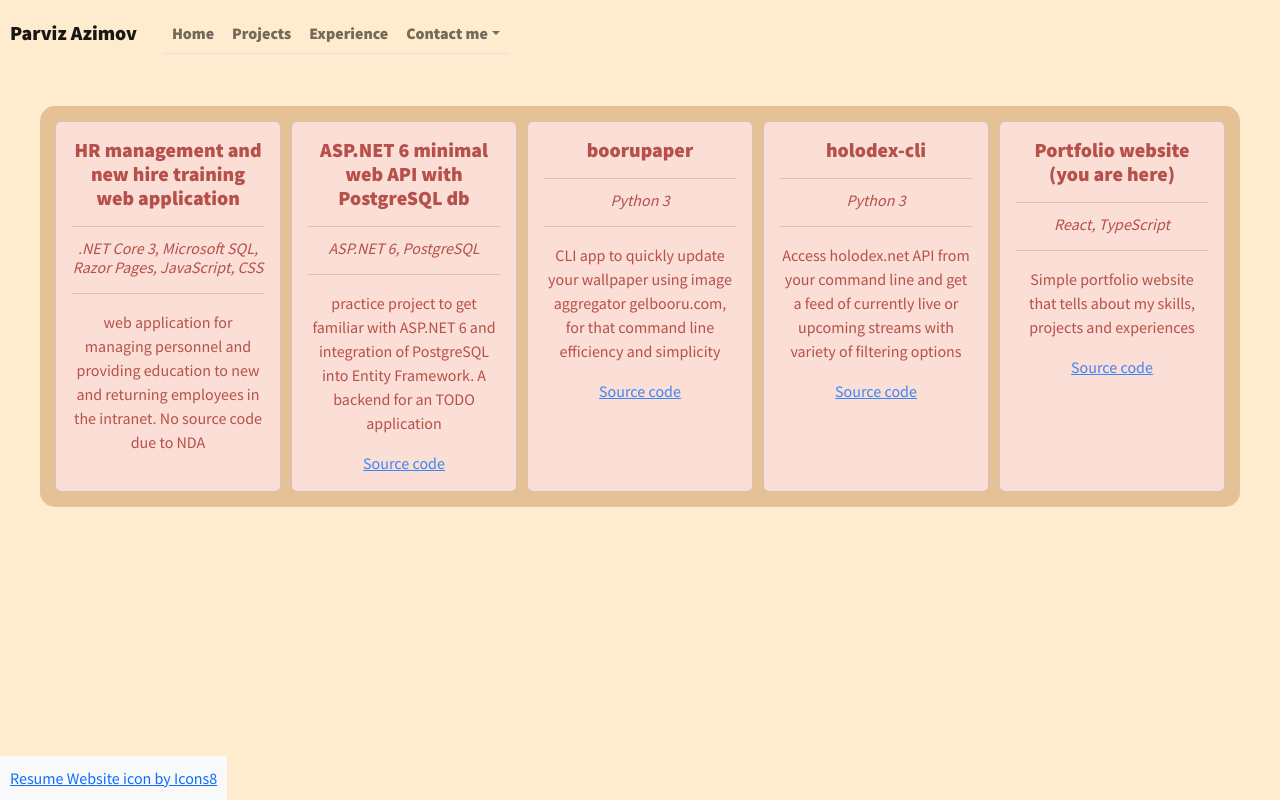
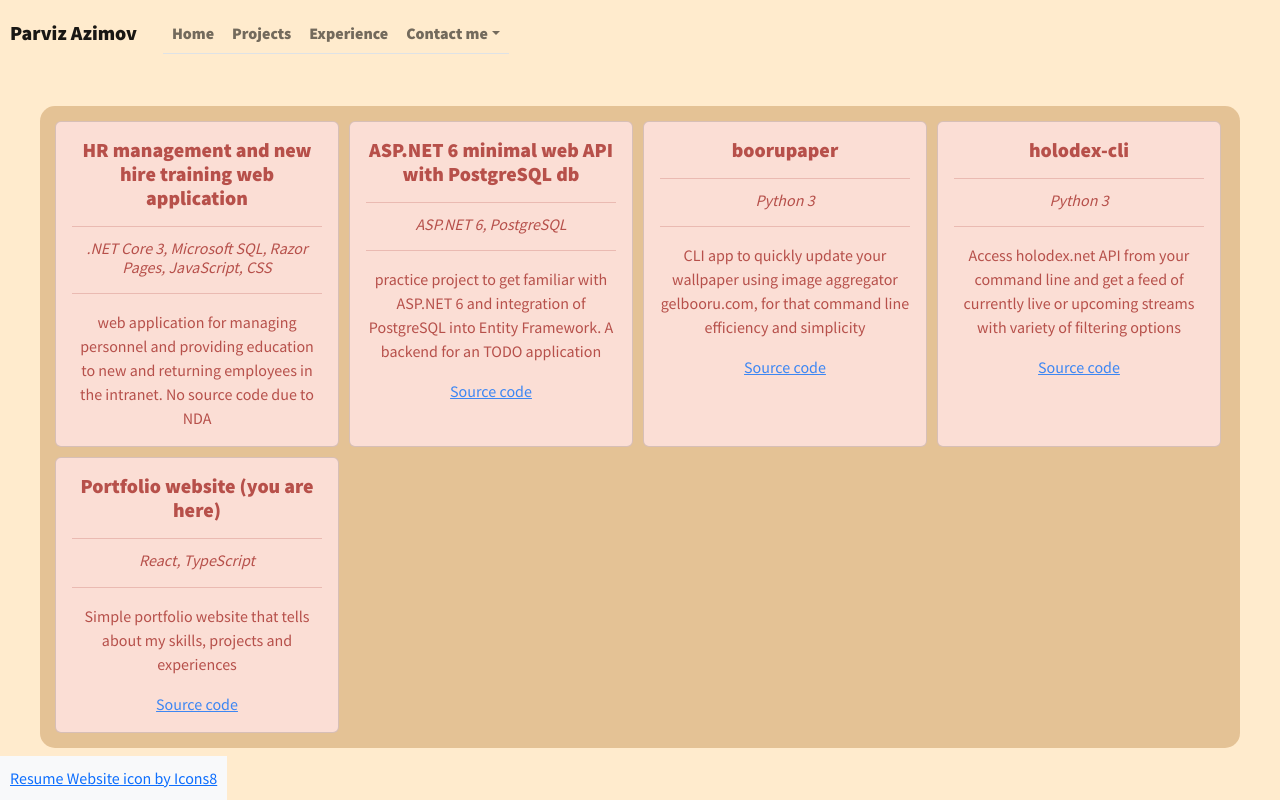
Before and after one commit to AzimovParviz/portfolio, a React (Create React App) app: page /projects in a window 1280 px wide. Built offline with nearby package versions, Linux system fonts and the light colour scheme.

Commit message:
flex-wrap added to the projects page
Signed-off-by: Parviz Azimov <parviz.azimov@student.lamk.fi>

```diff
--- a/src/App.css
+++ b/src/App.css
@@ -61,7 +61,7 @@ body, html, .App {
 
 .flex-container {
   display: flex;
-  flex-wrap: 1;
+  flex-wrap: wrap;
 }
 
 .card {
```
